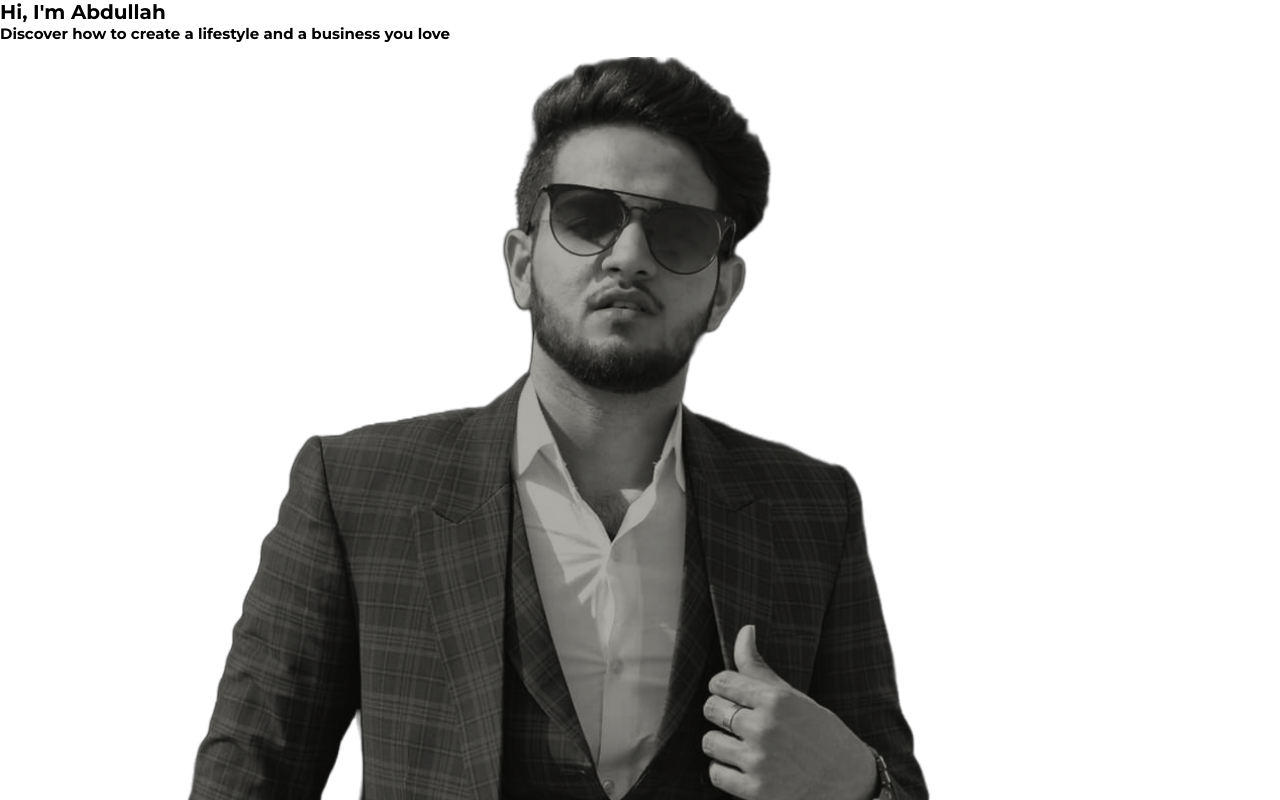
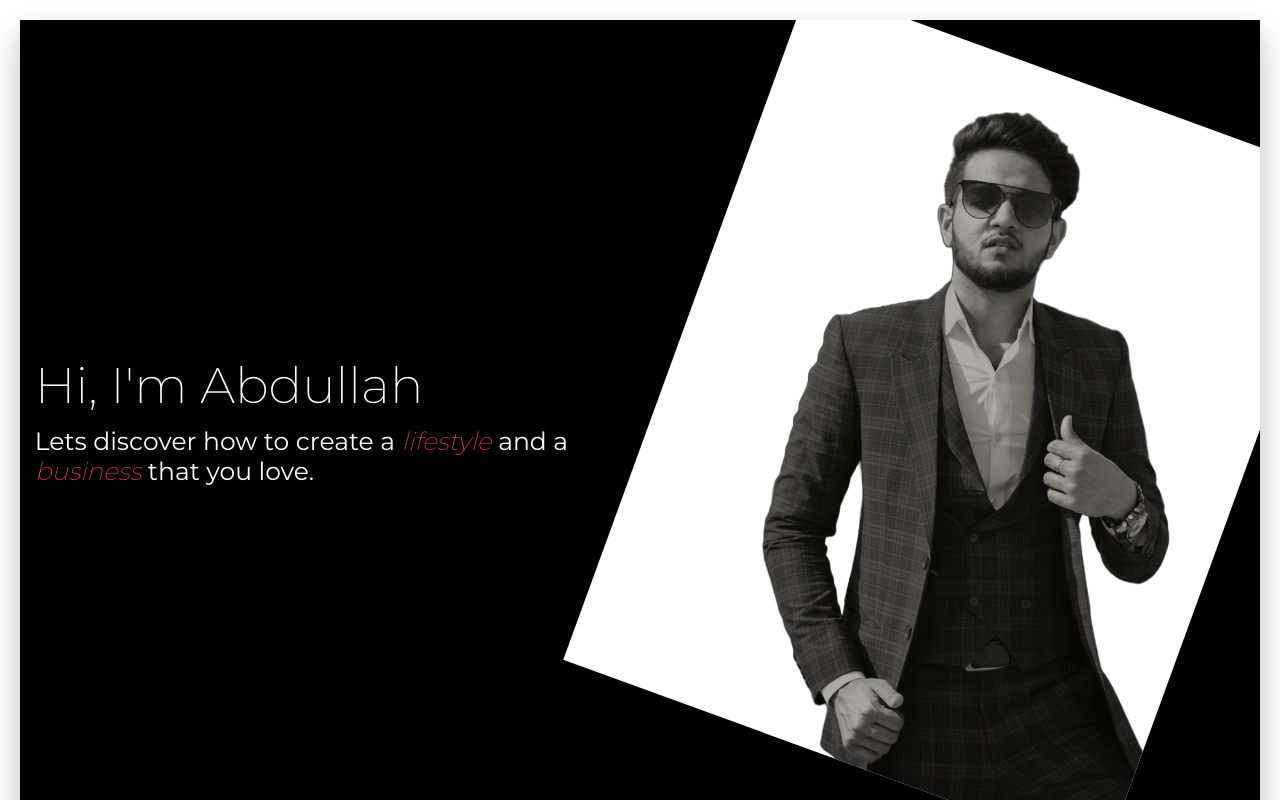
Before and after one commit to hadr420/portfolio-repo-abd, a plain HTML site: page index.html in a window 1280 px wide. Shown: the top 800 px of the page. Drawn offline with Linux system fonts and the light colour scheme.

Commit message:
Just made the header

```diff
--- a/index.html
+++ b/index.html
@@ -16,8 +16,10 @@
 <body>
     <header class="header">
         <div class="heading-box">
-            <h1 class="heading-primary">Hi, I'm Abdullah</h1>
-            <h2 class="heading-secondary">Discover how to create a lifestyle and a business you love</h2>
+            <h1 class="heading-box__heading heading-box__heading--main">Hi, I'm Abdullah</h1>
+            <h2 class="heading-box__heading heading-box__heading--sub">Lets discover how to create a
+                <span>lifestyle</span>
+                and a <span>business</span> that you love.</h2>
         </div>
         <div class="photo-box">
             <img src="imgs/abd-2.png" alt="header image" class="photo-box__photo">
--- a/sass/base.scss
+++ b/sass/_base.scss
@@ -1,3 +1,5 @@
+$color-primary: #eb2f64;
+
 $color-white: #fff;
 $color-black: #000;
 
@@ -20,4 +22,5 @@ html {
 body {
     font-family: 'Montserrat', sans-serif;
     font-weight: 400;
+    padding: 2rem;
 }
--- /dev/null
+++ b/sass/_components.scss
@@ -0,0 +1,39 @@
+//////////////////////////////////
+/// HEADER
+.heading-box {
+    color: $color-white;
+    width: 50%;
+
+    &__heading {
+        &>span {
+            color: $color-primary;
+            font-weight: 200;
+            font-style: italic;
+        }
+
+        &--main {
+            font-size: 5rem;
+            font-weight: 200;
+            margin-bottom: 1rem;
+        }
+
+        &--sub {
+            font-size: 2.5rem;
+            font-weight: 400;
+        }
+    }
+}
+
+.photo-box {
+    height: 90%;
+    // border: 1px solid $color-white;
+    transform: rotate(20deg);
+    overflow: hidden;
+    background-color: white;
+
+    &__photo {
+        transform: rotate(-20deg) translate(0, 4.5rem);
+        width: 100%;
+        height: 100%;
+    }
+}
--- /dev/null
+++ b/sass/_layout.scss
@@ -0,0 +1,10 @@
+.header {
+    height: 100vh;
+    background-color: $color-black;
+    box-shadow: 0 1.5rem 3rem rgba($color-black, .25);
+    overflow: hidden;
+
+    display: flex;
+    justify-content: space-evenly;
+    align-items: center;
+}
```
Also changed, not shown: css/main.css, sass/components.scss (deleted), sass/layout.scss (deleted).
